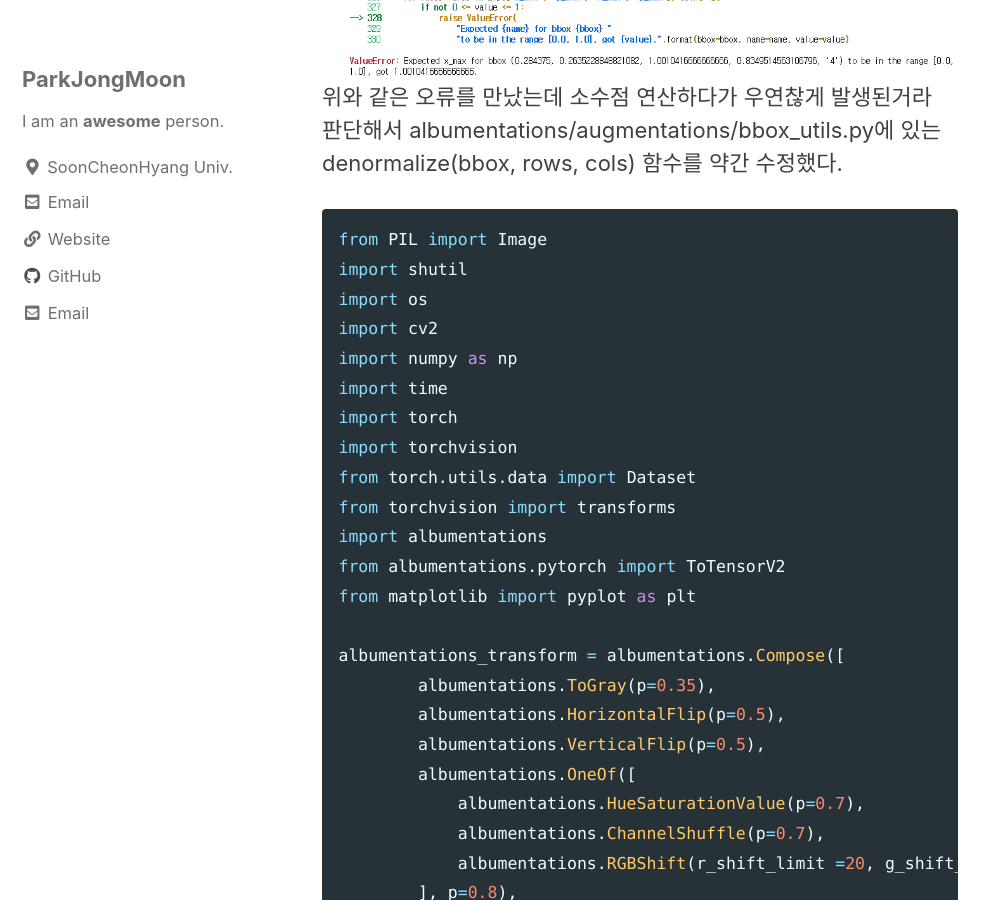
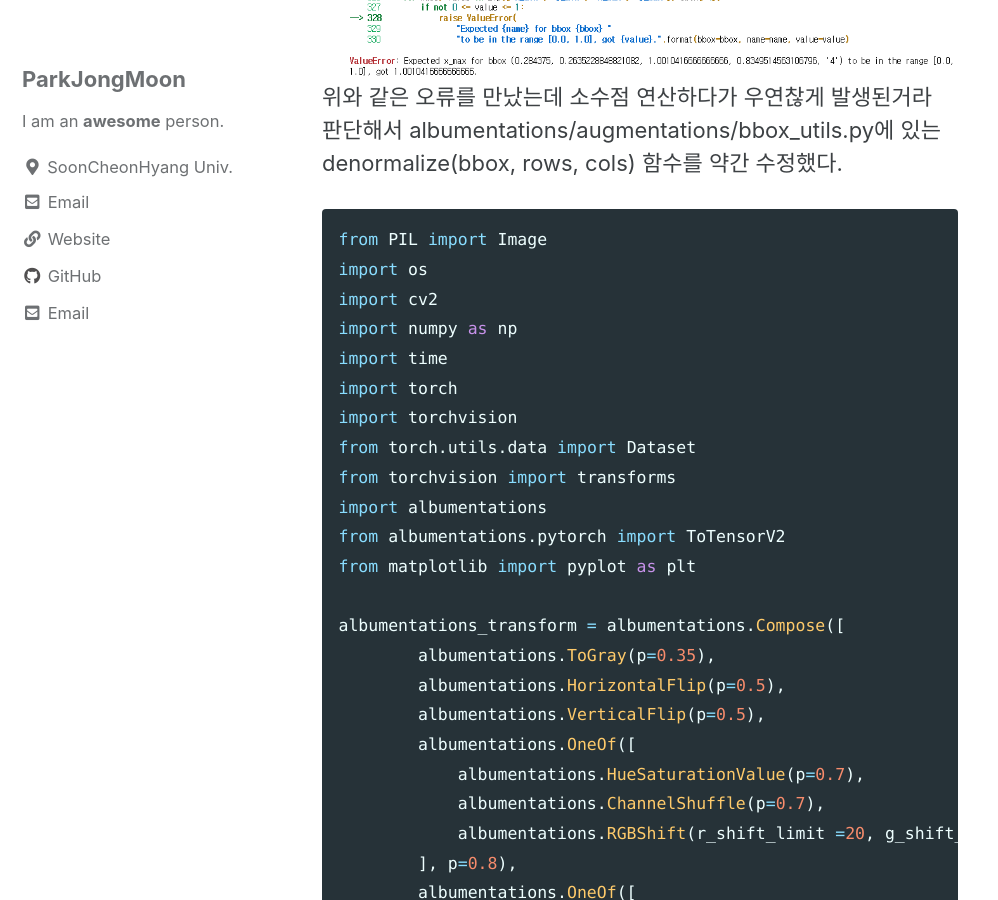
Before and after one commit to ENTAR0/ENTAR0.github.io, a Jekyll site: the page built from _posts/2020-08-07-albumetnation_post.md, in a window 1280 px wide and 900 px high, scrolled down 2744 px. Shown: the whole window, without its empty margins (0-998 px from the left). Built offline with Jekyll 4.4.1, drawn with Linux system fonts in a browser that asks for light colours; cached includes are drawn as plain includes; some of the changed text lies outside the part shown.

Commit message:
albumentation post

````diff
--- a/_posts/2020-08-07-albumetnation_post.md
+++ b/_posts/2020-08-07-albumetnation_post.md
@@ -18,17 +18,16 @@ toc: true
 imgaug를 기반으로 최적화되어 높은 Performance를 가지고 있기 때문이다. ![Benchmarking](./assets/images/Benchmarking.jpg){: .align -center}
 위의 표는 ImageNet의 validation set에 있는 Image 2000장을 Intel Xeon Platinum 8168 CPU(싱글코어)를 사용해서 transform을 수행한 결과이다.
 모든 라이브러리중 albumentation이 굉장히 높은 효율을 보여주고있다. 또한 ![mode](/assets/images/mode1.jpg){: .align -center}
-![mode](/assets/images/mode2.jpg "Spatial-level transforms"){: .align -center}에 대한 표를 살펴보았을때
+![mode](/assets/images/mode2.jpg){: .align -center}에 대한 표를 살펴보았을때
 많은 변형에 대해서 image augmentation 뿐만 아니라 Masks, BBoxes, Keypoints에도 augmentation을 지원하고있다.
 # albumentation Content
 아래는 프로젝트에서 사용된 augmentation 코드다. 기본적으로 [bboxes augmentation](https://albumentations.ai/docs/getting_started/bounding_boxes_augmentation/)와
 [migrating_from_torchvision_to_albumentations](https://albumentations.ai/docs/examples/migrating_from_torchvision_to_albumentations/), [albumentation 소개 및 사용법](https://hoya012.github.io/blog/albumentation_tutorial/)등을 참고하여
 Anaconda 3 환경에서 코드를 작성했다. bboxes 코드의 경우에는 ![bbox format](/assets/images/bbox_format.jpg){: .align -center}위 이미지에서 보이는 것처럼 각각 다른 서로 다른
-bbox format을 가지고 있기 때문에 주의 해줘야한다. 또한 본인은 소스코드중 bbox를 denormalize(albumentation -> yolo)하는 과정에서 ![error](/assets/images/bbox_error.png "Error"){: .align -center}
+bbox format을 가지고 있기 때문에 주의 해줘야한다. 또한 본인은 소스코드중 bbox를 denormalize(albumentation -> yolo)하는 과정에서 ![error](/assets/images/bbox_error.png){: .align -center}
 위와 같은 오류를 만났는데 소수점 연산하다가 우연찮게 발생된거라 판단해서 albumentations/augmentations/bbox_utils.py에 있는 denormalize(bbox, rows, cols) 함수를 약간 수정했다.
 ```python
 from PIL import Image
-import shutil
 import os
 import cv2
 import numpy as np
````
Also changed, not shown: other parts of _posts/2020-08-07-albumetnation_post.md (+1 -1 lines).
